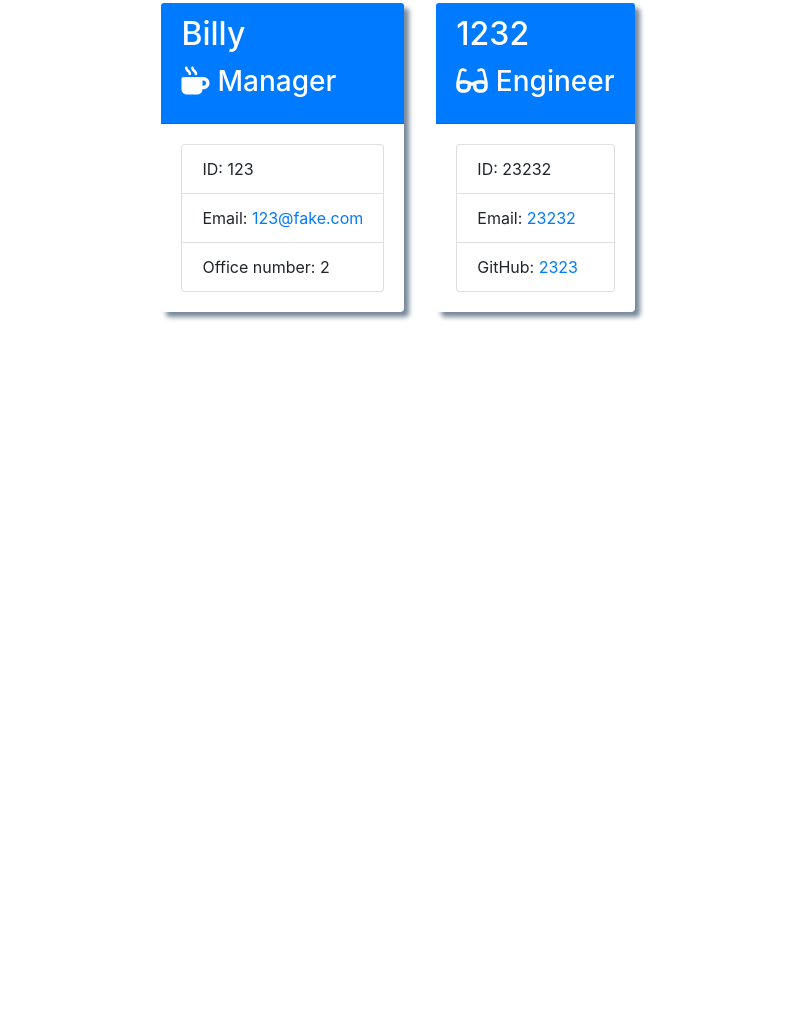
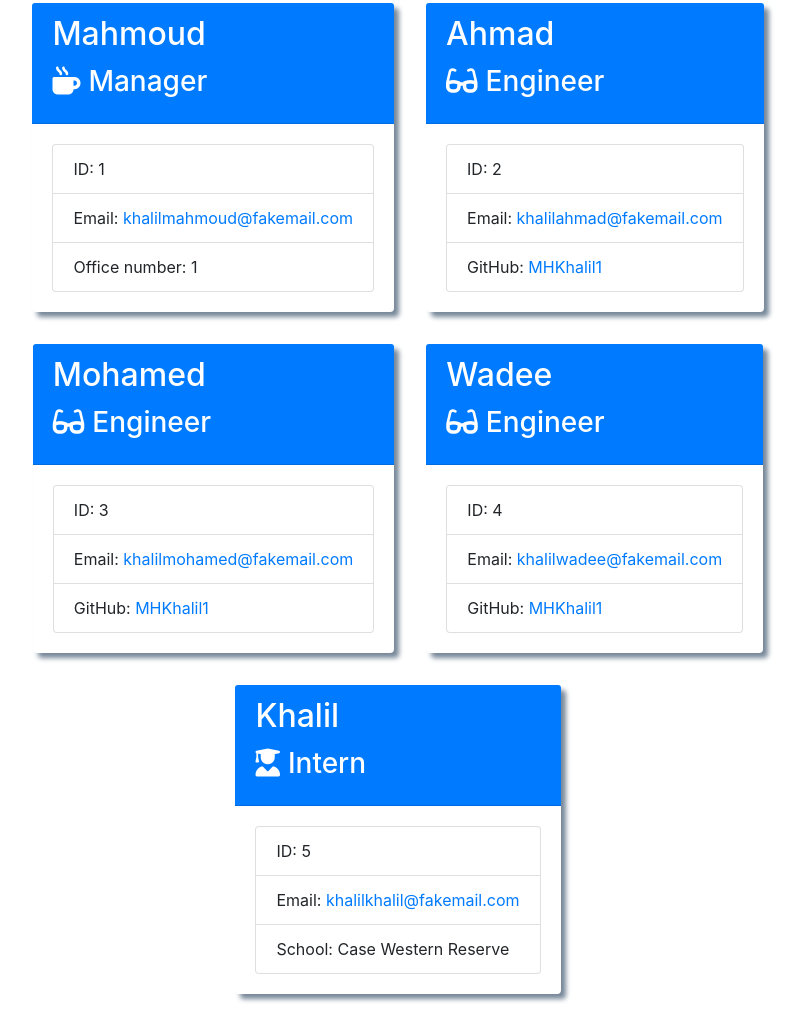
Before and after one commit to MHKhalil1/OOP-TeamProjectGen, a website: page dist/team.html in a window 1280 px wide. Shown: the part 213-1223 px from the top of the page, without its empty margins (227-1030 px from the left). Before the commit the page ends 800 px from the top, so only its background shows below. Drawn offline with nearby package versions, Linux system fonts and the light colour scheme.

Commit message:
Edited ReadME

```diff
--- a/dist/team.html
+++ b/dist/team.html
@@ -25,28 +25,70 @@
 
 <div class="card employee-card">
     <div class="card-header bg-primary text-white">
-        <h2 class="card-title">Billy</h2>
+        <h2 class="card-title">Mahmoud</h2>
         <h3 class="card-title"><i class="fas fa-mug-hot mr-2"></i>Manager</h3>
     </div>
     <div class="card-body">
         <ul class="list-group">
-            <li class="list-group-item">ID: 123</li>
-            <li class="list-group-item">Email: <a href="mailto:123@fake.com">123@fake.com</a></li>
-            <li class="list-group-item">Office number: 2</li>
+            <li class="list-group-item">ID: 1</li>
+            <li class="list-group-item">Email: <a href="mailto:khalilmahmoud@fakemail.com">khalilmahmoud@fakemail.com</a></li>
+            <li class="list-group-item">Office number: 1</li>
         </ul>
     </div>
 </div>
 
 <div class="card employee-card">
     <div class="card-header bg-primary text-white">
-        <h2 class="card-title">1232</h2>
+        <h2 class="card-title">Ahmad</h2>
         <h3 class="card-title"><i class="fas fa-glasses mr-2"></i>Engineer</h3>
     </div>
     <div class="card-body">
         <ul class="list-group">
-            <li class="list-group-item">ID: 23232</li>
-            <li class="list-group-item">Email: <a href="mailto:23232">23232</a></li>
-            <li class="list-group-item">GitHub: <a href="https://github.com/2323" target="_blank" rel="noopener noreferrer">2323</a></li>
+            <li class="list-group-item">ID: 2</li>
+            <li class="list-group-item">Email: <a href="mailto:khalilahmad@fakemail.com">khalilahmad@fakemail.com</a></li>
+            <li class="list-group-item">GitHub: <a href="https://github.com/MHKhalil1" target="_blank" rel="noopener noreferrer">MHKhalil1</a></li>
+        </ul>
+    </div>
+</div>
+
+<div class="card employee-card">
+    <div class="card-header bg-primary text-white">
+        <h2 class="card-title">Mohamed</h2>
+        <h3 class="card-title"><i class="fas fa-glasses mr-2"></i>Engineer</h3>
+    </div>
+    <div class="card-body">
+        <ul class="list-group">
+            <li class="list-group-item">ID: 3</li>
+            <li class="list-group-item">Email: <a href="mailto:khalilmohamed@fakemail.com">khalilmohamed@fakemail.com</a></li>
+            <li class="list-group-item">GitHub: <a href="https://github.com/MHKhalil1" target="_blank" rel="noopener noreferrer">MHKhalil1</a></li>
+        </ul>
+    </div>
+</div>
+
+<div class="card employee-card">
+    <div class="card-header bg-primary text-white">
+        <h2 class="card-title">Wadee</h2>
+        <h3 class="card-title"><i class="fas fa-glasses mr-2"></i>Engineer</h3>
+    </div>
+    <div class="card-body">
+        <ul class="list-group">
+            <li class="list-group-item">ID: 4</li>
+            <li class="list-group-item">Email: <a href="mailto:khalilwadee@fakemail.com">khalilwadee@fakemail.com</a></li>
+            <li class="list-group-item">GitHub: <a href="https://github.com/MHKhalil1" target="_blank" rel="noopener noreferrer">MHKhalil1</a></li>
+        </ul>
+    </div>
+</div>
+
+<div class="card employee-card">
+    <div class="card-header bg-primary text-white">
+        <h2 class="card-title">Khalil</h2>
+        <h3 class="card-title"><i class="fas fa-user-graduate mr-2"></i>Intern</h3>
+    </div>
+    <div class="card-body">
+        <ul class="list-group">
+            <li class="list-group-item">ID: 5</li>
+            <li class="list-group-item">Email: <a href="mailto:khalilkhalil@fakemail.com">khalilkhalil@fakemail.com</a></li>
+            <li class="list-group-item">School: Case Western Reserve</li>
         </ul>
     </div>
 </div>
```
Also changed, not shown: README.md.
